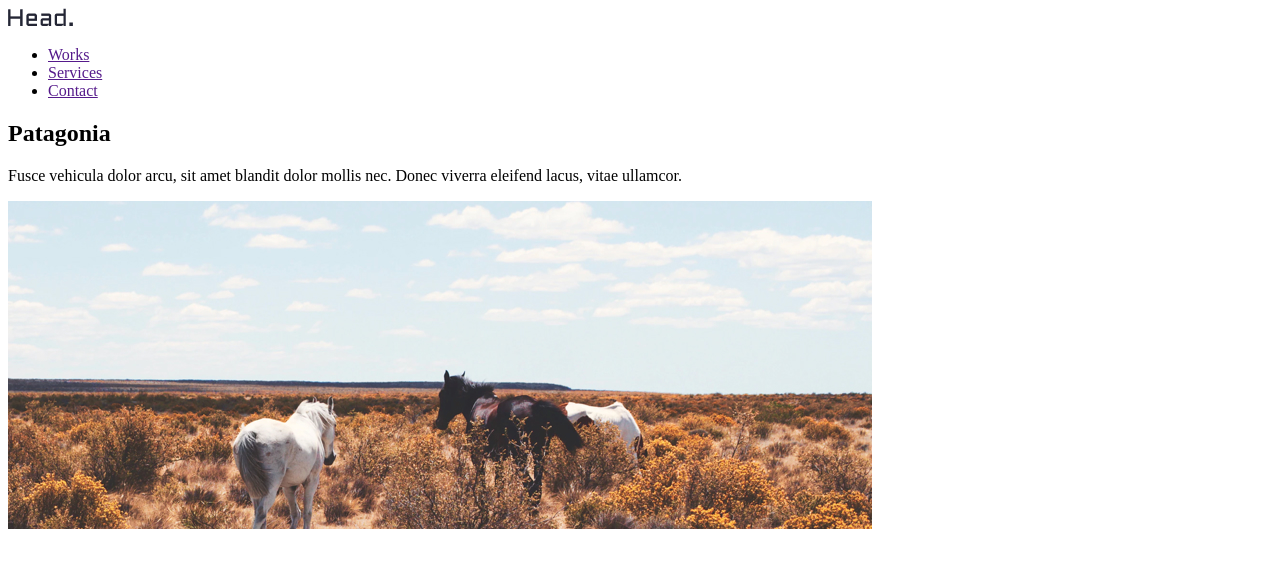
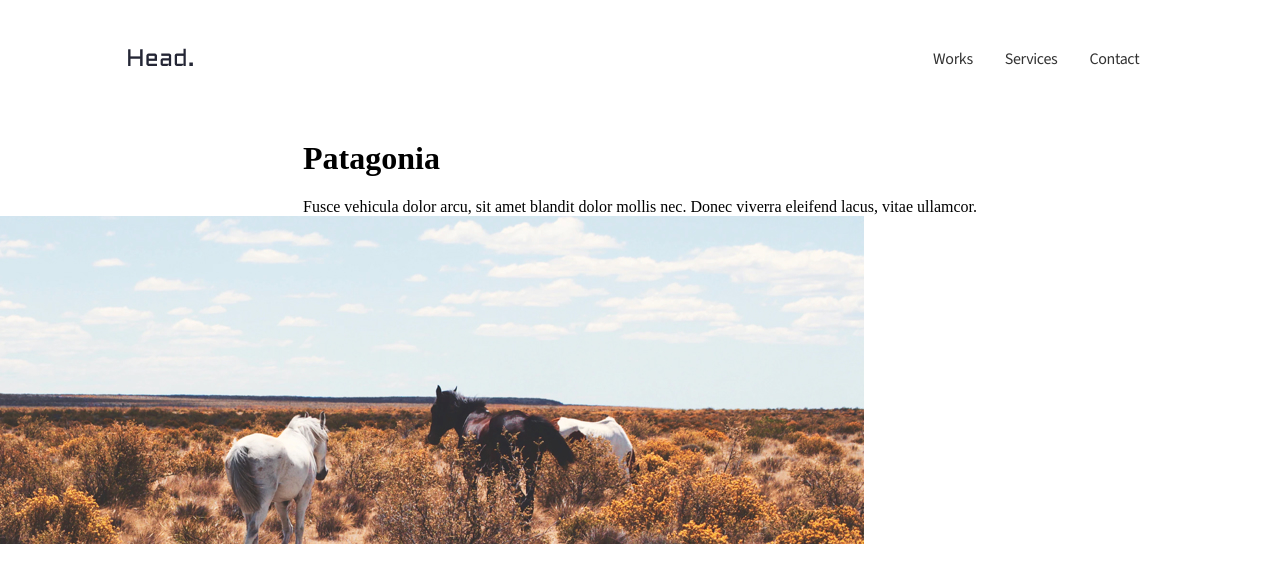
Before and after one commit to raymond-chao/patagonia, a plain HTML site: page index.html in a window 1280 px wide. Drawn offline with nearby package versions, Linux system fonts and the light colour scheme.

Commit message:
navbar css added

```diff
--- a/index.html
+++ b/index.html
@@ -3,6 +3,11 @@
 <head>
     <meta charset="UTF-8">
     <meta name="viewport" content="width=device-width, initial-scale=1.0">
+    <link rel="preconnect" href="https://fonts.googleapis.com">
+    <link rel="preconnect" href="https://fonts.gstatic.com" crossorigin>
+    <link href="https://fonts.googleapis.com/css2?family=Poppins:ital,wght@0,100;0,200;0,300;0,400;0,500;0,600;0,700;0,800;0,900;1,100;1,200;1,300;1,400;1,500;1,600;1,700;1,800;1,900&family=Source+Sans+3:ital,wght@0,200..900;1,200..900&display=swap" rel="stylesheet">
+    <link rel="stylesheet" href="styles/normalize.css">
+    <link rel="stylesheet" href="styles/index.css">
     <title>Patagonia</title>
 </head>
 <body class="body__header">
@@ -11,18 +16,18 @@
             <a href="index.html"><img class="logo" src="img/logo.png" alt="Head logo"></a>
             <nav class="header-container__navbar">
                 <ul>
-                    <li><a href="">Works</a></li>
-                    <li><a href="">Services</a></li>
-                    <li><a href="">Contact</a></li>
+                    <li><a href="#works">Works</a></li>
+                    <li><a href="#services">Services</a></li>
+                    <li><a href="#contact">Contact</a></li>
                 </ul>
             </nav>
         </div>
     </header>
     <main>
-        <section>
-            <div>
-                <h1>Patagonia</h1>
-                <p>Fusce vehicula dolor arcu, sit amet blandit dolor mollis nec. Donec viverra eleifend lacus, vitae ullamcor.</p>
+        <section class="patagonia-section">
+            <div class="patagonia-container">
+                <h1 class="patagonia-header">Patagonia</h1>
+                <p class="patagonia-text">Fusce vehicula dolor arcu, sit amet blandit dolor mollis nec. Donec viverra eleifend lacus, vitae ullamcor.</p>
             </div>
         </section>
     </main>
--- /dev/null
+++ b/styles/index.css
@@ -0,0 +1,62 @@
+/* Reset */
+* {
+    margin: 0;
+    padding: 0;
+    box-sizing: border-box;
+}
+@media screen and (max-width: 1440px) {
+    body {
+        min-height: 100vh;
+        max-width: 1440px;
+        width: 100%;
+        margin: 0 auto;
+    }
+
+    main {
+        display: flex;
+        justify-content: center;
+        width: 100%;
+    }
+}
+/* -------- Header Section --------- */
+
+.header-container {
+    display: flex;
+    justify-content: space-between;
+    align-items: center;
+    padding-top: 3em;
+    padding-bottom: 3em;
+    margin-left: 10%;
+    margin-right: 11%;
+}
+
+.logo {
+    max-height: 2em;
+}
+
+.logo:hover {
+    transform: scale(1.2);
+}
+
+.header-container__navbar ul {
+    list-style: none;
+    display: flex;
+    gap: 2em;
+}
+
+.header-container__navbar a {
+    position: relative;
+    font-family: "Source Sans 3", sans-serif;
+    font-size: 16px;
+    letter-spacing: -0.35px;
+    text-decoration: none;
+    color: black;
+    opacity: 80%;
+}
+
+.header-container__navbar a:hover,
+.header-container__navbar a:focus-visible {
+    color: #4071aa
+}
+
+/* -------- Patagonia Section --------- */
```
Also changed, not shown: styles/_fonts.scss (deleted), styles/_header.scss (deleted), styles/_index.scss (deleted), styles/normalize.css (added).
